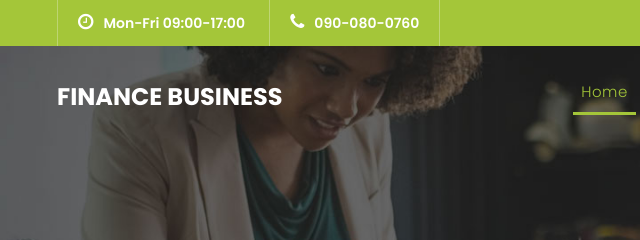
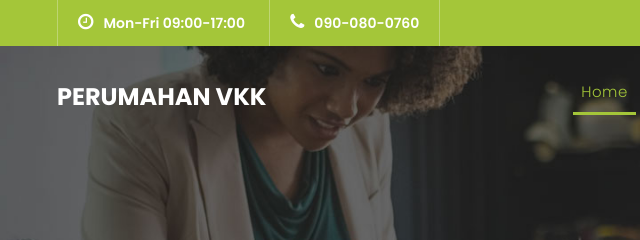
Before and after one commit to perumvkk/perumvkk.github.io, a plain HTML site: page index.html in a window 1280 px wide. Shown: the top 240 px of the page, 28-668 px from the left. Drawn offline with Linux system fonts and the light colour scheme.

Commit message:
Update index.html

```diff
--- a/index.html
+++ b/index.html
@@ -64,7 +64,7 @@ https://templatemo.com/tm-545-finance-business
     <header class="">
       <nav class="navbar navbar-expand-lg">
         <div class="container">
-          <a class="navbar-brand" href="index.html"><h2>Finance Business</h2></a>
+          <a class="navbar-brand" href="index.html"><h2>Perumahan VKK</h2></a>
           <button class="navbar-toggler" type="button" data-toggle="collapse" data-target="#navbarResponsive" aria-controls="navbarResponsive" aria-expanded="false" aria-label="Toggle navigation">
             <span class="navbar-toggler-icon"></span>
           </button>
```
